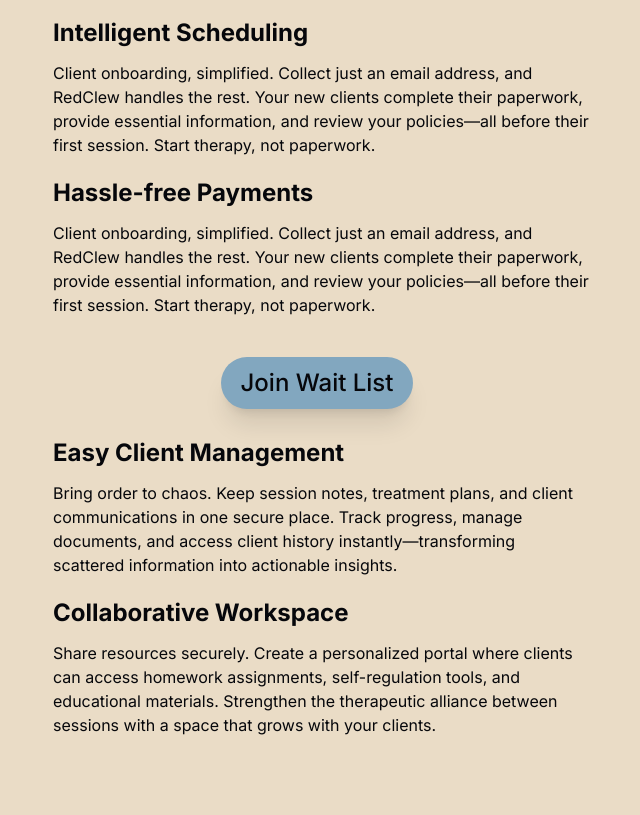
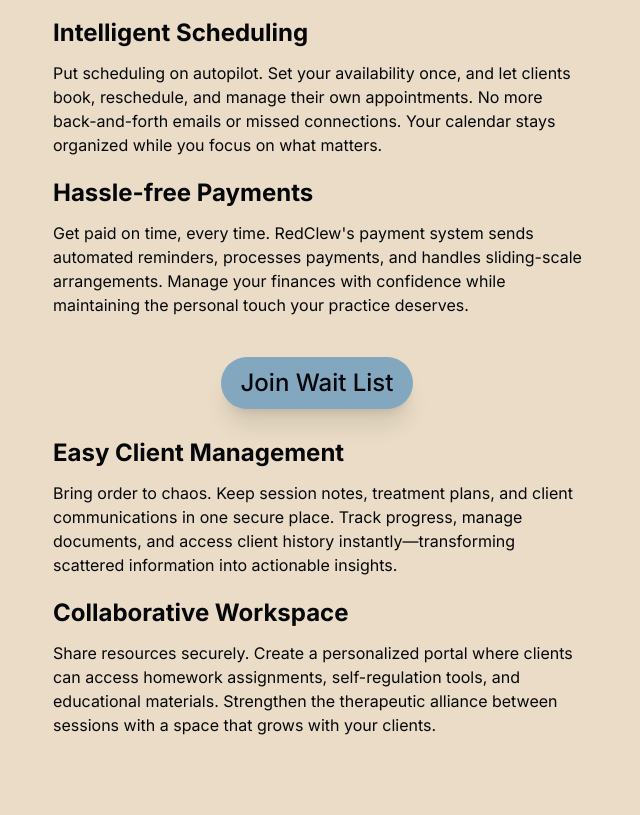
Before and after one commit to JakubStiburek/redclew-landing-page, a website built with Vite: page index.html in a window 1280 px wide. Shown: the part 1039-1854 px from the top of the page, without its empty margins (319-959 px from the left). Built offline with nearby package versions, Linux system fonts and the light colour scheme.

Commit message:
fix text content

```diff
--- a/index.html
+++ b/index.html
@@ -60,21 +60,19 @@
           <div class="flex flex-col items-start justify-center gap-3">
             <h2 class="text-2xl font-bold">Intelligent Scheduling</h2>
             <p>
-              Client onboarding, simplified. Collect just an email address, and
-              RedClew handles the rest. Your new clients complete their
-              paperwork, provide essential information, and review your
-              policies—all before their first session. Start therapy, not
-              paperwork.
+              Put scheduling on autopilot. Set your availability once, and let
+              clients book, reschedule, and manage their own appointments. No
+              more back-and-forth emails or missed connections. Your calendar
+              stays organized while you focus on what matters.
             </p>
           </div>
           <div class="flex flex-col items-start justify-center gap-3">
             <h2 class="text-2xl font-bold">Hassle-free Payments</h2>
             <p>
-              Client onboarding, simplified. Collect just an email address, and
-              RedClew handles the rest. Your new clients complete their
-              paperwork, provide essential information, and review your
-              policies—all before their first session. Start therapy, not
-              paperwork.
+              Get paid on time, every time. RedClew's payment system sends
+              automated reminders, processes payments, and handles sliding-scale
+              arrangements. Manage your finances with confidence while
+              maintaining the personal touch your practice deserves.
             </p>
           </div>
           <a
```
